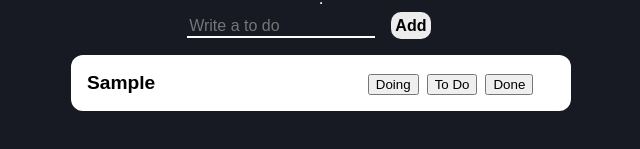
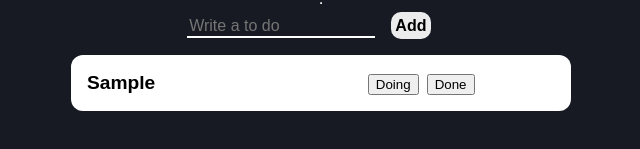
Before and after one commit to Typonote/ToDoList, a React (Create React App) app: page / in a window 1280 px wide. Both pictures are taken after typing "Sample" into the empty fields and a click on the button "Add". Shown: the part 349-498 px from the top of the page, without its empty margins (319-959 px from the left). Built offline with nearby package versions, Linux system fonts and the light colour scheme.

Commit message:
#5.15 Immutability part

```diff
--- a/src/Components/ToDo.tsx
+++ b/src/Components/ToDo.tsx
@@ -1,6 +1,7 @@
 import React from "react";
+import { useSetRecoilState } from "recoil";
 import styled from "styled-components";
-import { ToDoInterface } from "../atoms";
+import { ToDoInterface, toDoState } from "../atoms";
 
 const ToDoList = styled.li`
   display: flex;
@@ -19,16 +20,48 @@
   }
 `;
 
-const ToDo = ({ text }: ToDoInterface) => {
+const ToDo = ({ text, category, id }: ToDoInterface) => {
+  const setToDos = useSetRecoilState(toDoState);
+
+  const onClickHandler = (event: React.MouseEvent<HTMLButtonElement>) => {
+    const {
+      currentTarget: { name },
+    } = event;
+
+    setToDos((oldToDos) => {
+      const targetIndex = oldToDos.findIndex((toDo) => toDo.id === id);
+      const oldToDo = oldToDos[targetIndex];
+      const newToDo = { text, id, category: name as any };
+      console.log(oldToDo, newToDo);
+      return [
+        ...oldToDos.slice(0, targetIndex),
+        newToDo,
+        ...oldToDos.slice(targetIndex + 1),
+      ];
+    });
+  };
+
   return (
     <ToDoList>
       <div style={{ width: "60%" }}>
         <span>{text}</span>
       </div>
       <div>
-        <button>Doing</button>
-        <button>To Do</button>
-        <button>Done</button>
+        {category !== "DOING" && (
+          <button name="DOING" onClick={onClickHandler}>
+            Doing
+          </button>
+        )}
+        {category !== "TO_DO" && (
+          <button name="TO_DO" onClick={onClickHandler}>
+            To Do
+          </button>
+        )}
+        {category !== "DONE" && (
+          <button name="DONE" onClick={onClickHandler}>
+            Done
+          </button>
+        )}
       </div>
     </ToDoList>
   );
```
